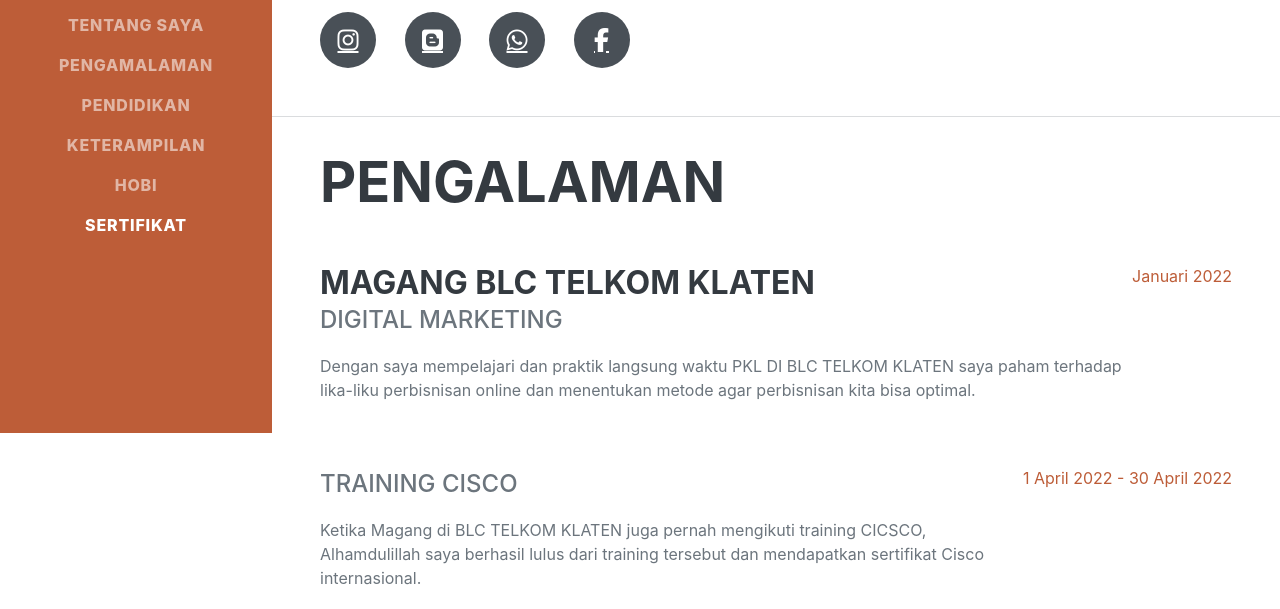
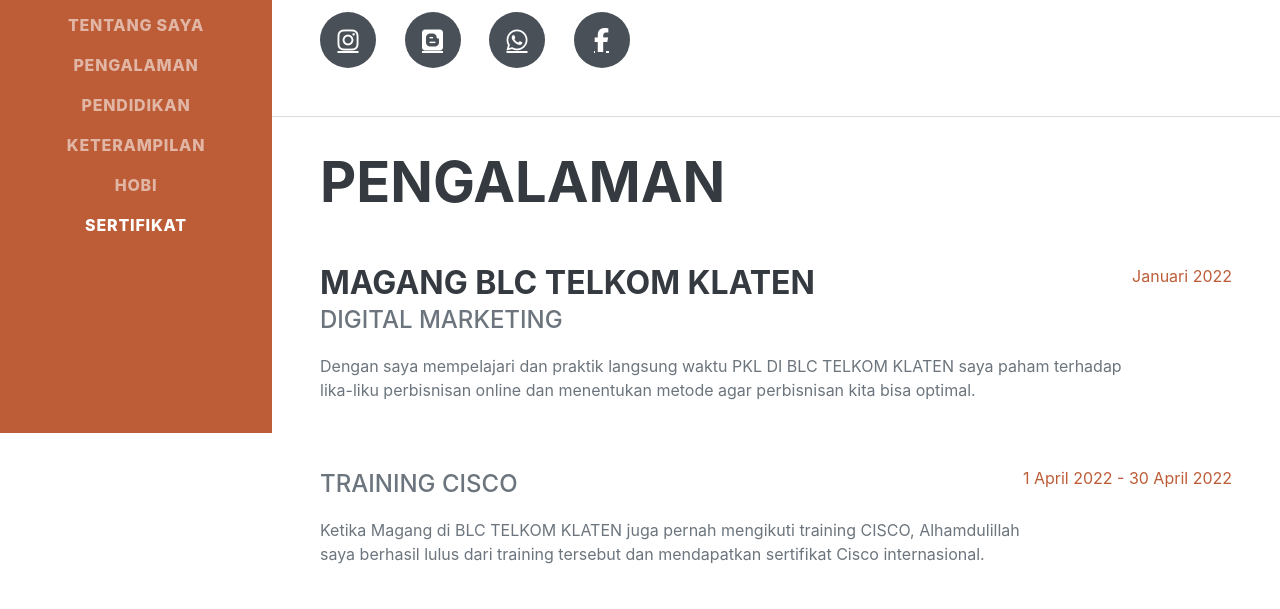
Before and after one commit to AdelwinNugroho/AdelwinNugroho.github.io, a plain HTML site: page index.html in a window 1280 px wide. Shown: the part 367-976 px from the top of the page. Drawn offline with nearby package versions, Linux system fonts and the light colour scheme; a web font is replaced by a local one.

Commit message:
Update index.html

```diff
--- a/index.html
+++ b/index.html
@@ -26,7 +26,7 @@
             <div class="collapse navbar-collapse" id="navbarResponsive">
                 <ul class="navbar-nav">
                     <li class="nav-item"><a class="nav-link js-scroll-trigger" href="#about">Tentang Saya</a></li>
-                    <li class="nav-item"><a class="nav-link js-scroll-trigger" href="#experience">Pengamalaman</a></li>
+                    <li class="nav-item"><a class="nav-link js-scroll-trigger" href="#experience">Pengalaman</a></li>
                     <li class="nav-item"><a class="nav-link js-scroll-trigger" href="#education">Pendidikan</a></li>
                     <li class="nav-item"><a class="nav-link js-scroll-trigger" href="#skills">Keterampilan</a></li>
                     <li class="nav-item"><a class="nav-link js-scroll-trigger" href="#interests">Hobi</a></li>
@@ -71,7 +71,7 @@
                     <div class="d-flex flex-column flex-md-row justify-content-between mb-5">
                         <div class="flex-grow-1">
                             <div class="subheading mb-3">Training Cisco </div>
-                            <p>Ketika Magang di BLC TELKOM KLATEN juga pernah mengikuti training CICSCO, Alhamdulillah saya berhasil lulus dari training tersebut dan mendapatkan sertifikat Cisco internasional.</p>
+                            <p>Ketika Magang di BLC TELKOM KLATEN juga pernah mengikuti training CISCO, Alhamdulillah saya berhasil lulus dari training tersebut dan mendapatkan sertifikat Cisco internasional.</p>
                         </div>
                         <div class="flex-shrink-0"><span class="text-primary">1 April 2022 - 30 April 2022</span></div>
                     </div>
```
